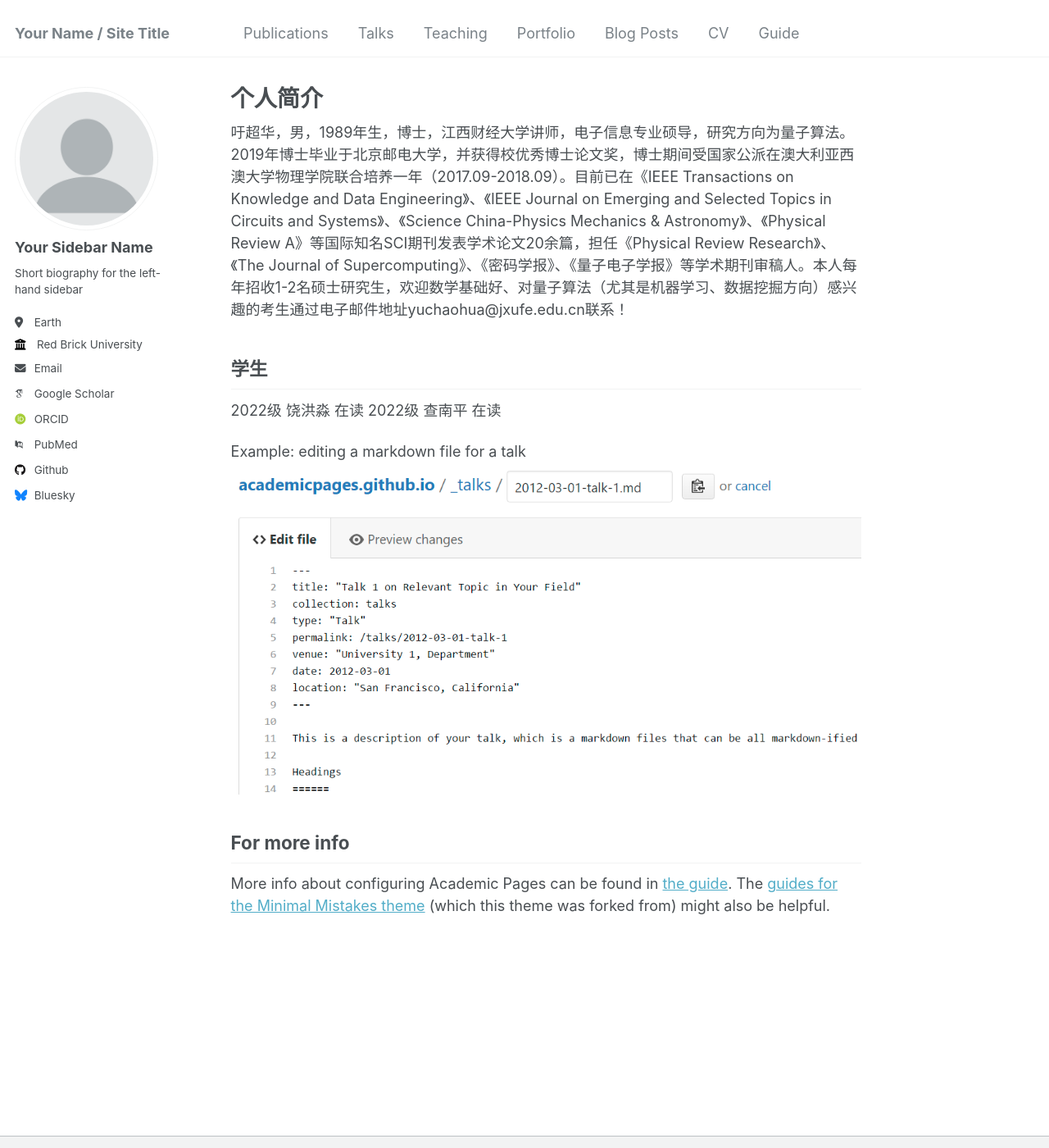
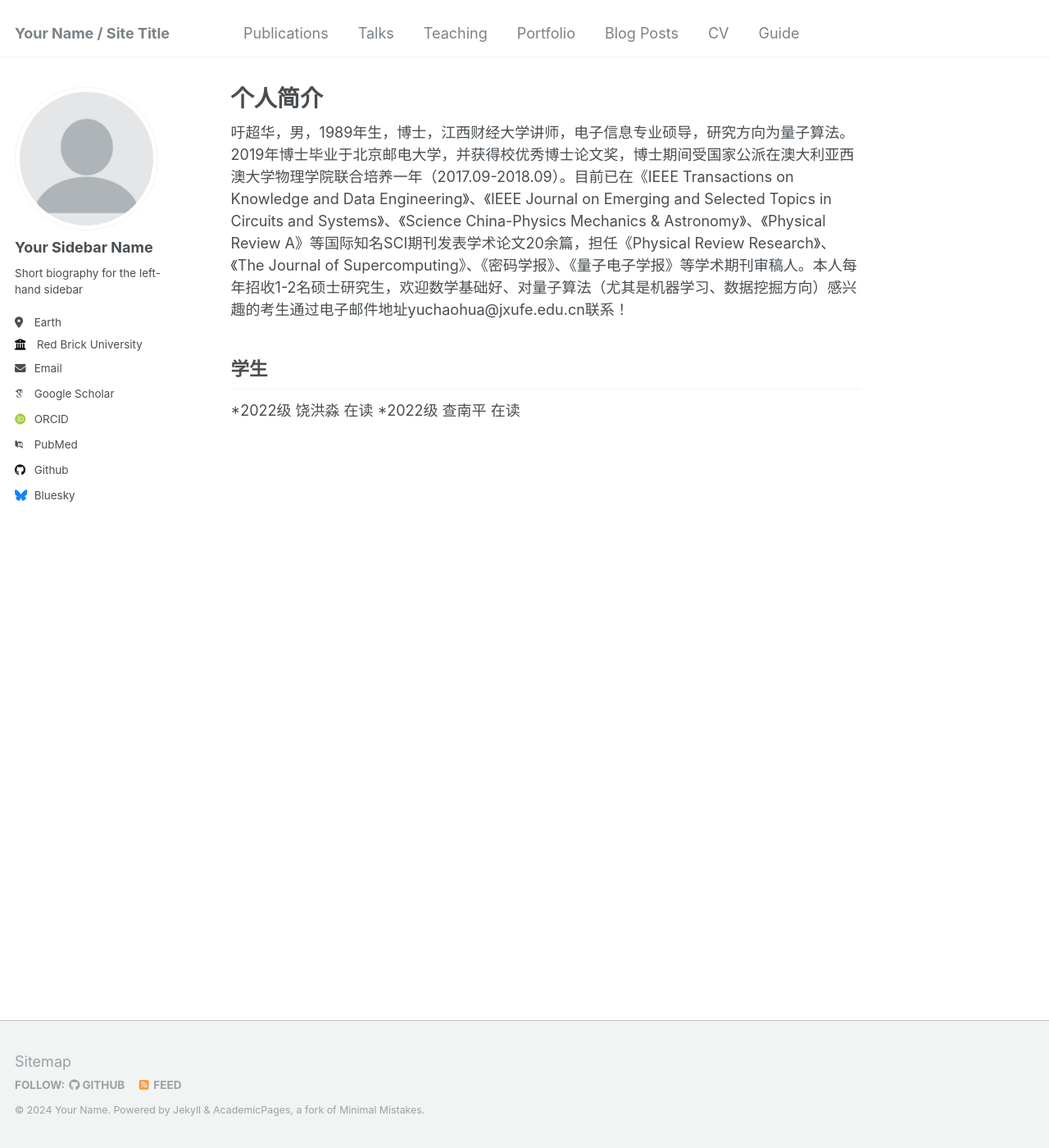
Before and after one commit to YCHbetter/YCHbetter.github.io, a Jekyll site: the page built from _pages/about.md, in a window 1280 px wide and 1400 px high. Shown: the whole window at 82% size. Built offline with Jekyll 4.4.1, drawn with Linux system fonts in a browser that asks for light colours; some web fonts are replaced.

Commit message:
Update about.md

```diff
--- a/_pages/about.md
+++ b/_pages/about.md
@@ -11,12 +11,5 @@ redirect_from:
 
 学生
 ------
-2022级 饶洪淼 在读
-2022级 查南平 在读
-
-Example: editing a markdown file for a talk
-![Editing a markdown file for a talk](/images/editing-talk.png)
-
-For more info
-------
-More info about configuring Academic Pages can be found in [the guide](https://academicpages.github.io/markdown/). The [guides for the Minimal Mistakes theme](https://mmistakes.github.io/minimal-mistakes/docs/configuration/) (which this theme was forked from) might also be helpful.
+*2022级 饶洪淼 在读
+*2022级 查南平 在读
```
